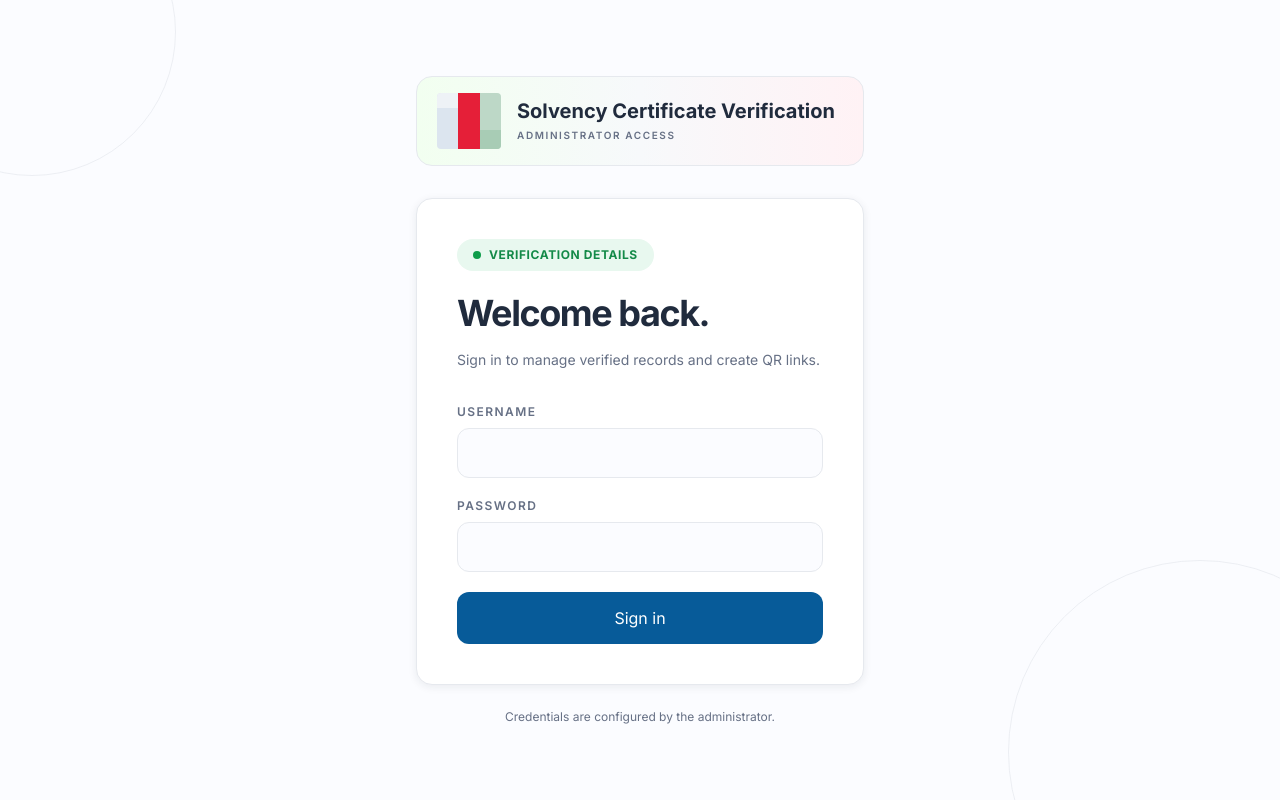
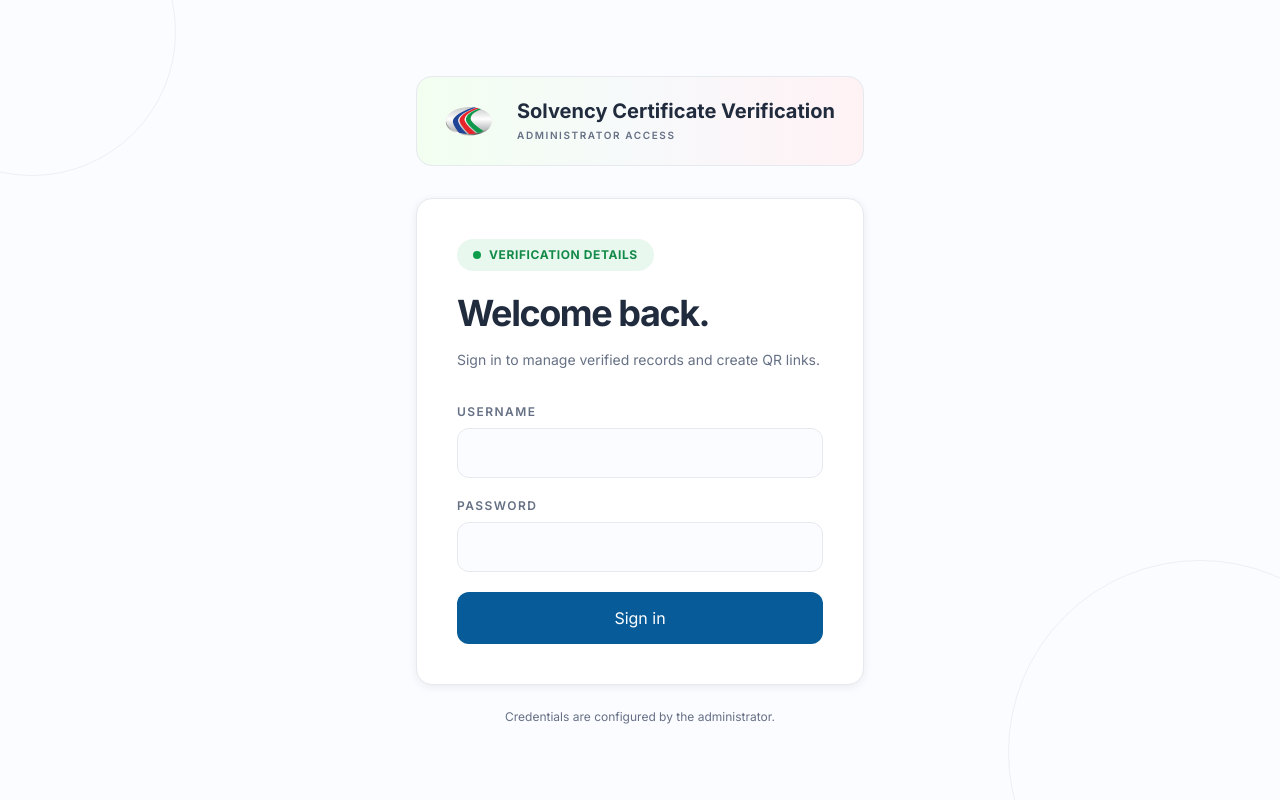
Before and after one commit to khalidhasan-m/project-86, a React (Vite) app: page /login in a window 1280 px wide. Built offline with nearby package versions, Linux system fonts and the light colour scheme; no server answers; the HTML template or start-up script is replaced by a standard one.

Commit message:
logo changed

```diff
--- a/src/components/BrandMark.jsx
+++ b/src/components/BrandMark.jsx
@@ -1,13 +1,7 @@
-export default function BrandMark({ className = "h-14 w-16" }) {
+export default function BrandMark({ className = "h-20 w-24" }) {
   return (
-    <div className={`flex shrink-0 items-center justify-center overflow-hidden rounded-sm ${className}`} aria-label="Organization logo">
-      <svg viewBox="0 0 64 56" className="h-full w-full" role="img" aria-hidden="true">
-        <rect width="21" height="56" fill="#dce5ef" />
-        <rect x="21" width="22" height="56" fill="#e51f38" />
-        <rect x="43" width="21" height="56" fill="#bdd8c7" />
-        <path d="M0 0h21v15H0z" fill="#eef2f6" />
-        <path d="M43 37h21v19H43z" fill="#a8ccb5" />
-      </svg>
+    <div className={`flex shrink-0 items-center justify-center ${className}`} aria-label="Organization logo">
+      <img src="/dbbl.svg" alt="Organization logo" className="h-full w-full object-contain block" />
     </div>
   );
 }
```
Also changed, not shown: public/dbbl.svg (added), 1 other file (tests, documents, lock files or other folders).
